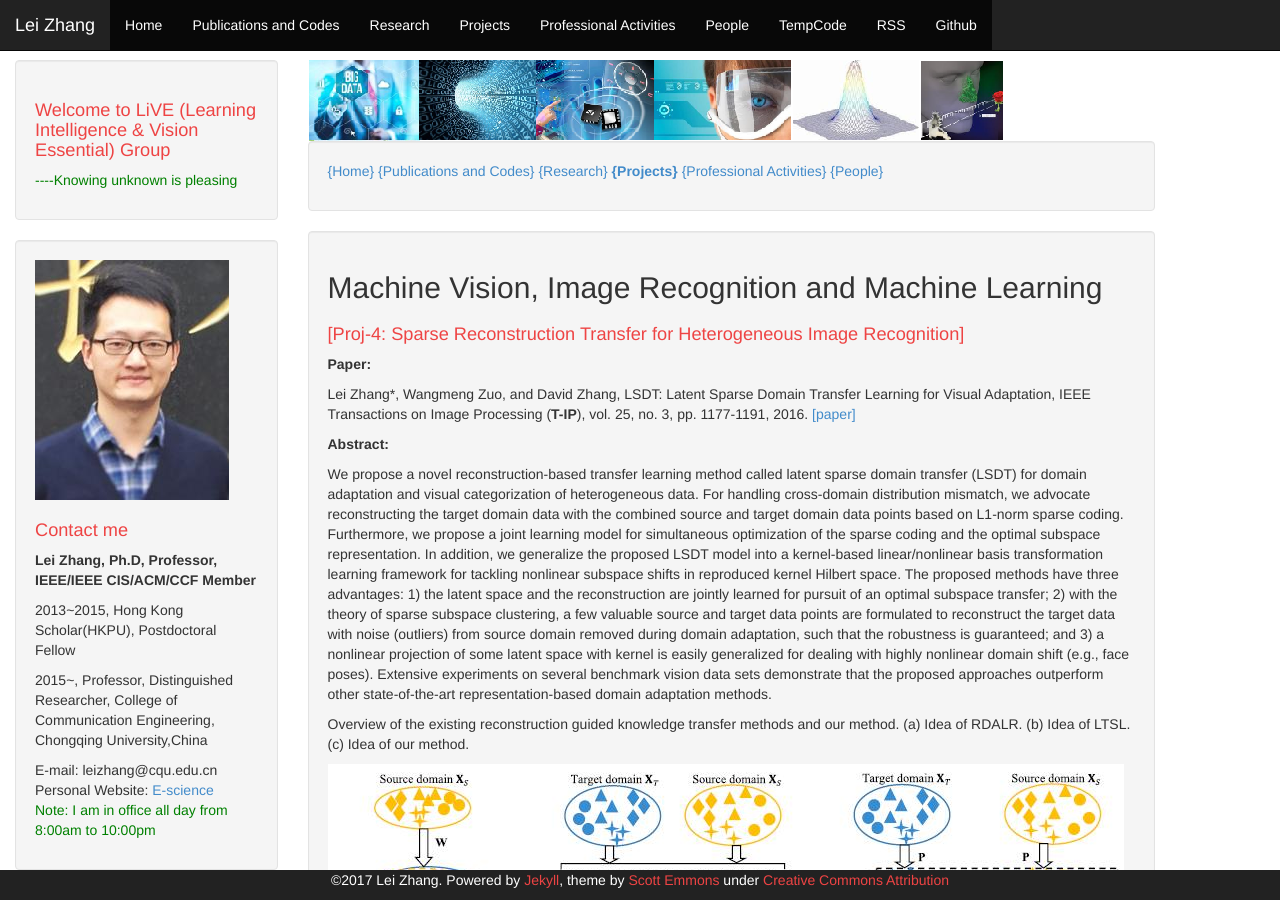
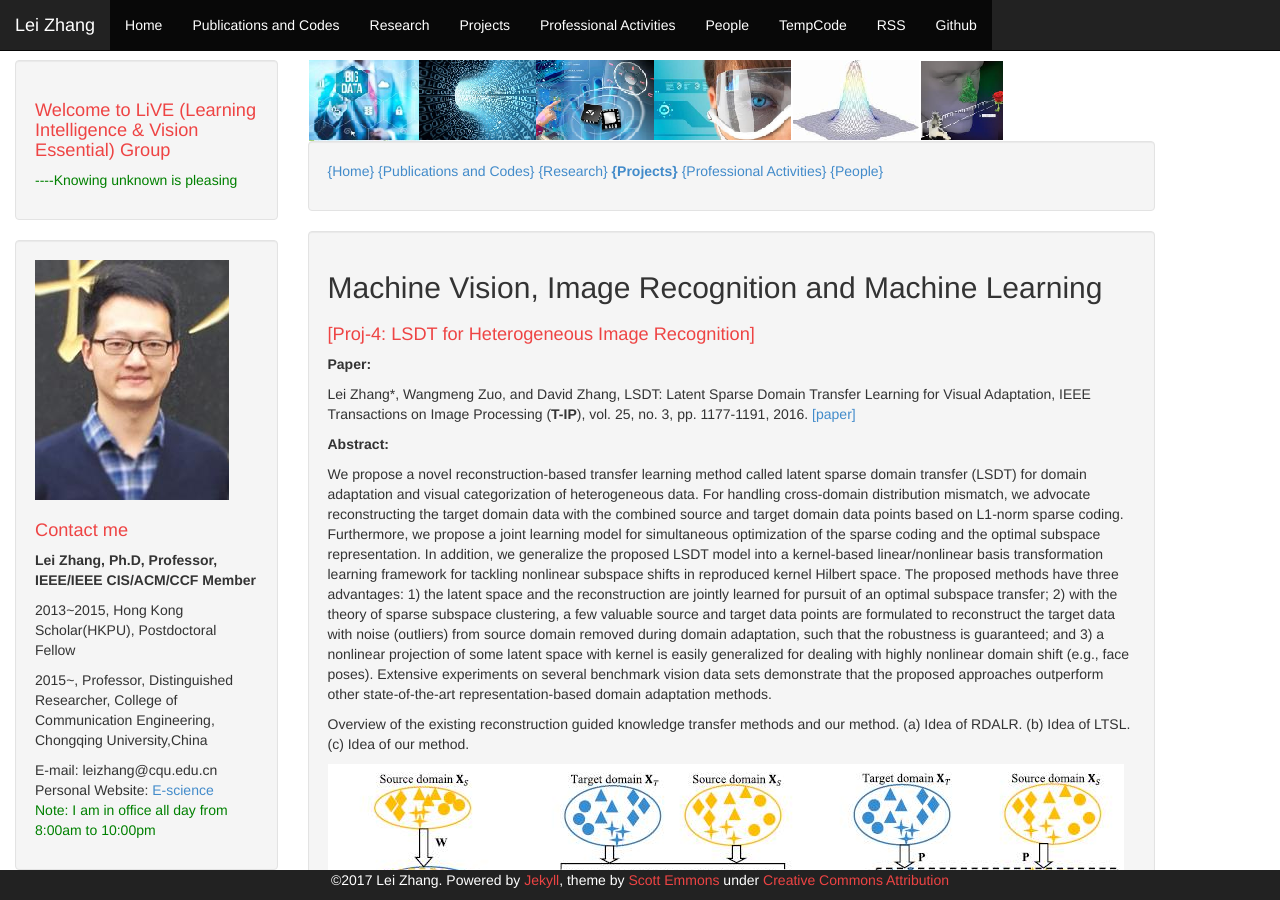
Before and after one commit to DrLeiZhang/website, a Jekyll site: the page built from proj4.html, in a window 1280 px wide and 900 px high. Built offline with Jekyll 4.4.1, drawn with Linux system fonts in a browser that asks for light colours; Markdown is read by kramdown in place of the engine named in the settings.

Commit message:
Update
Signed-off-by: leizhang@cqu.edu.cn <leizhang@cqu.edu.cn>

```diff
--- a/proj4.html
+++ b/proj4.html
@@ -10,7 +10,7 @@ layout: default
 <div class="well">
 <h2>Machine Vision, Image Recognition and Machine Learning</h2>
 
-<h1>[Proj-4: Sparse Reconstruction Transfer for Heterogeneous Image Recognition]</a></h1>
+<h1>[Proj-4: LSDT for Heterogeneous Image Recognition]</a></h1>
 <p><B>Paper:</B> </p>
 <p>Lei Zhang*, Wangmeng Zuo, and David Zhang, LSDT: Latent Sparse Domain Transfer Learning for Visual Adaptation, IEEE Transactions on Image Processing (<B>T-IP</B>), vol. 25, no. 3, pp. 1177-1191, 2016. <a href="resources/LSDT.pdf">[paper]</a></p>
 
```
Also changed, not shown: projects.html (+4 -4 lines), img/proj5_4.jpg, img/proj5_5.jpg.
